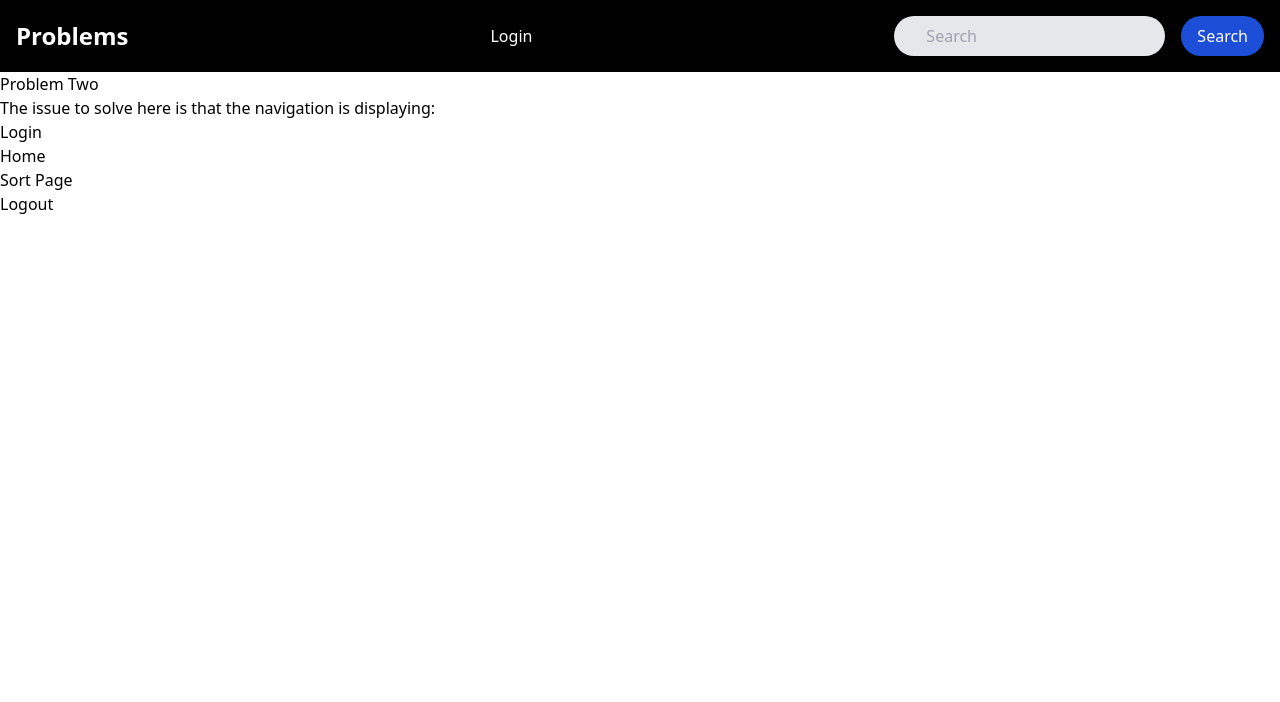
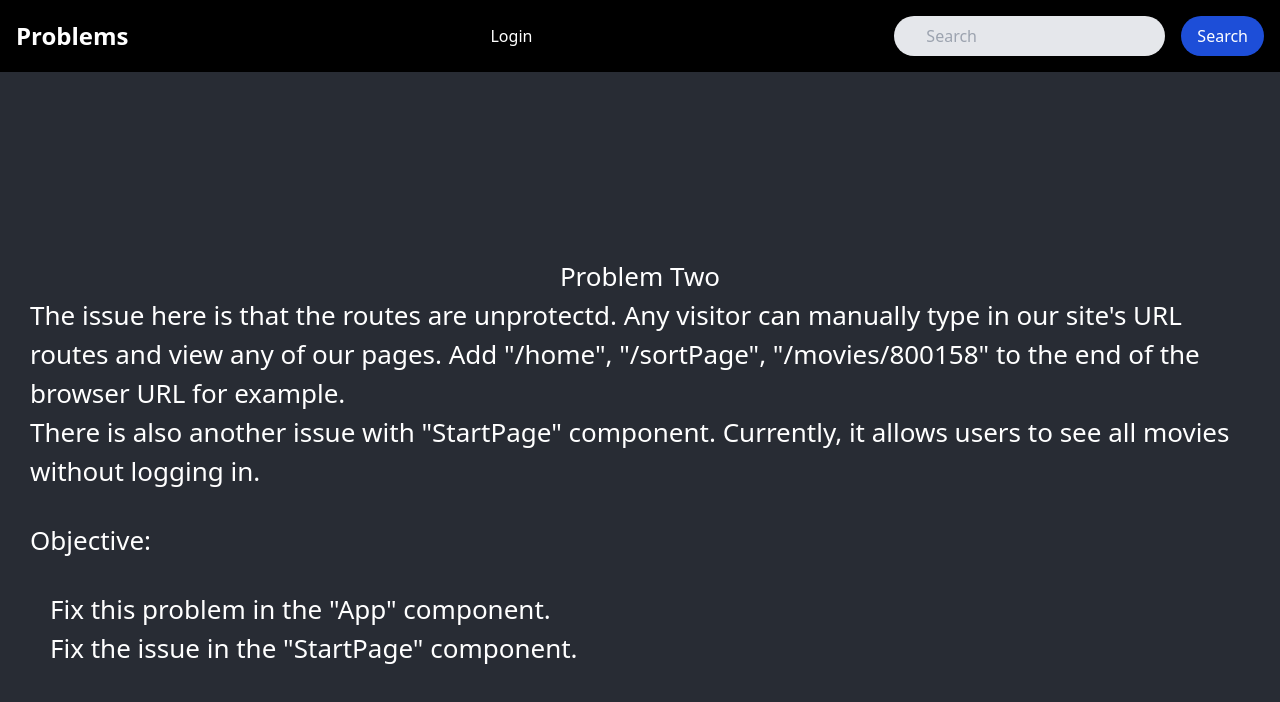
Before and after one commit to React-HTX/mini-hacks, a React (Create React App) app: page /two in a window 1280 px wide. Shown: the top 702 px of the page. Built offline with nearby package versions, Linux system fonts and the light colour scheme.

Commit message:
Adds problem 2

```diff
--- a/src/App.css
+++ b/src/App.css
@@ -50,6 +50,9 @@
   padding: 30px;
 }
 
+.problems h2 {
+  margin: 30px 0;
+}
 .problems ul {
   margin: 20px;
 }
--- a/src/problems/ProblemTwo.js
+++ b/src/problems/ProblemTwo.js
@@ -2,15 +2,23 @@ import React from "react";
 
 const ProblemTwo = () => {
   return (
-    <div>
+    <div className="problems">
       <h1>Problem Two</h1>
       <div>
-        The issue to solve here is that the navigation is displaying:
+        <p>
+          The issue here is that the routes are unprotectd. Any visitor can
+          manually type in our site's URL routes and view any of our pages. Add
+          "/home", "/sortPage", "/movies/800158" to the end of the browser URL
+          for example.
+        </p>
+        <p>
+          There is also another issue with "StartPage" component. Currently, it
+          allows users to see all movies without logging in.
+        </p>
+        <h2>Objective:</h2>
         <ul>
-          <li>Login</li>
-          <li>Home</li>
-          <li>Sort Page</li>
-          <li>Logout</li>
+          <li>Fix this problem in the "App" component.</li>
+          <li>Fix the issue in the "StartPage" component.</li>
         </ul>
       </div>
     </div>
```
